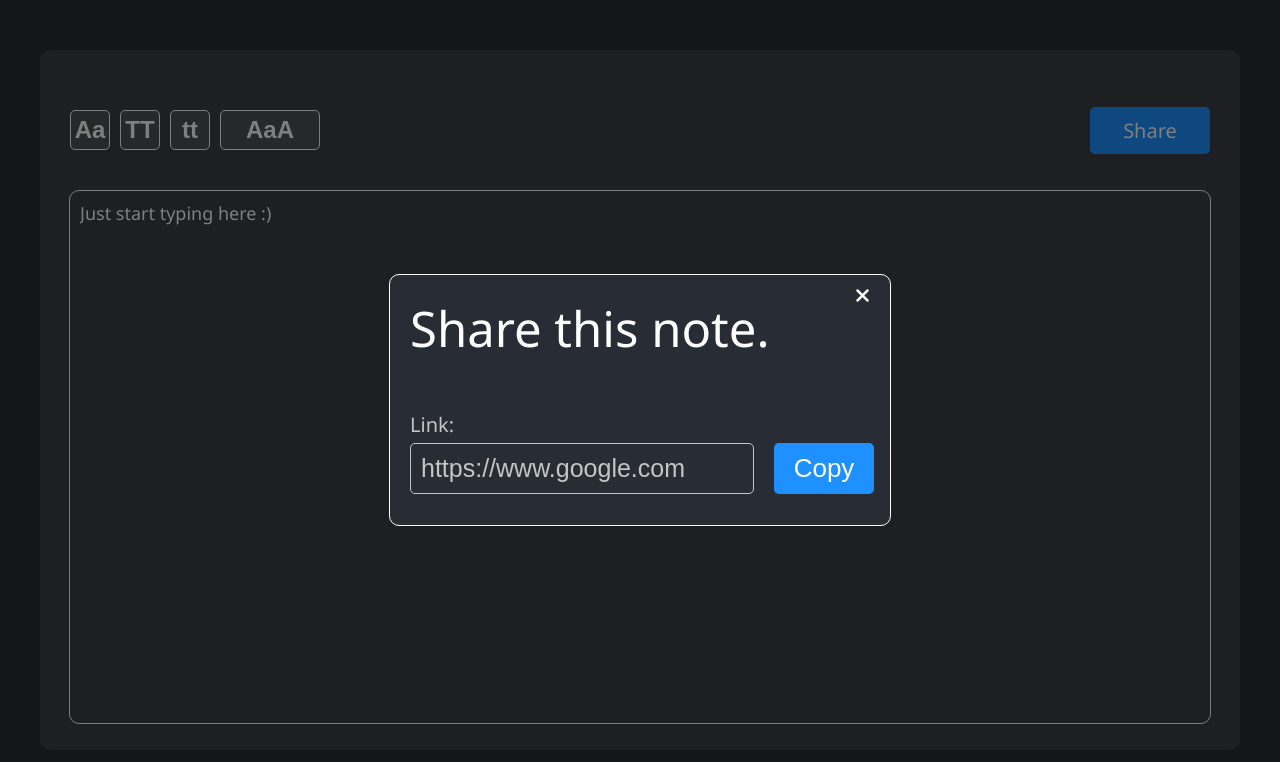
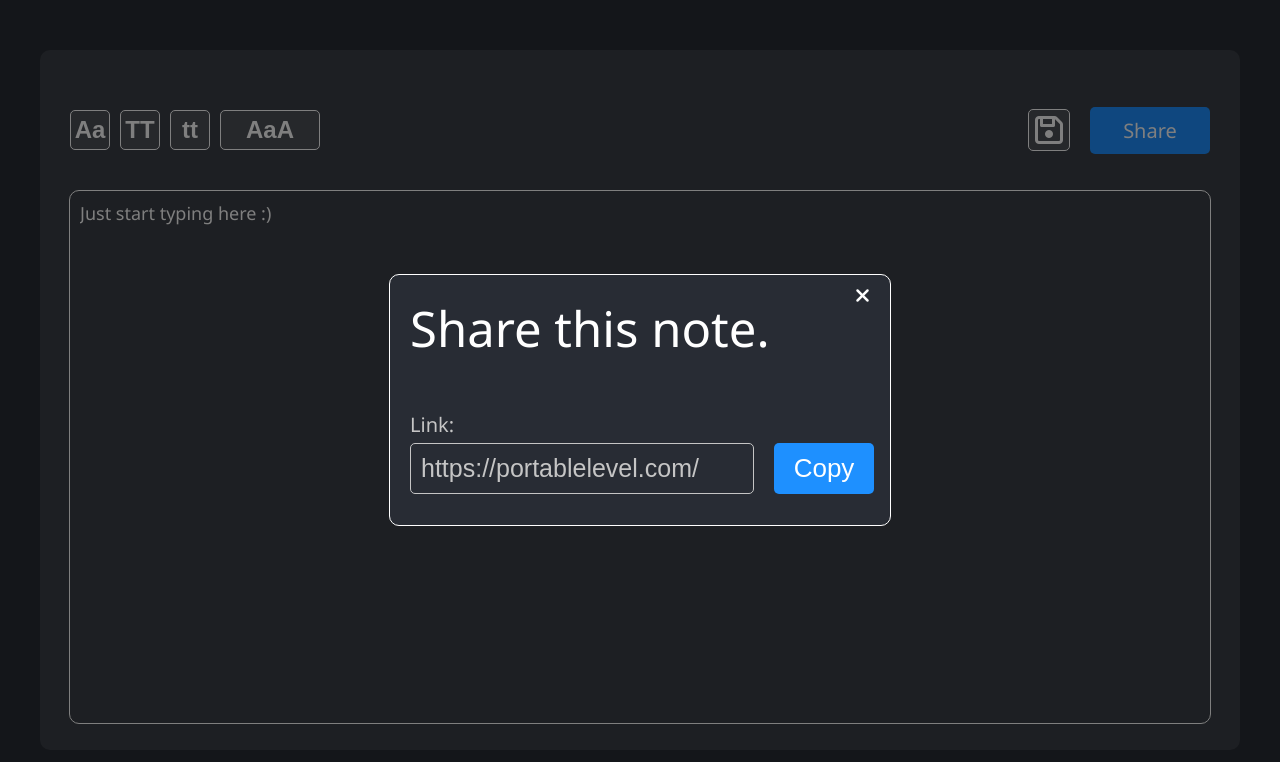
Before and after one commit to jpssantiago/onlinenotepad, a React (Create React App) app: page / in a window 1280 px wide. Both pictures are taken after a click on the button "Share". Shown: the top 762 px of the page. Built offline with nearby package versions, Linux system fonts and the light colour scheme; no server answers.

Commit message:
Added save/share button.

```diff
--- a/package.json
+++ b/package.json
@@ -7,9 +7,12 @@
     "@testing-library/jest-dom": "^5.11.4",
     "@testing-library/react": "^11.1.0",
     "@testing-library/user-event": "^12.1.10",
+    "axios": "^0.21.1",
     "react": "^17.0.1",
     "react-dom": "^17.0.1",
+    "react-notifications": "^1.7.2",
     "react-scripts": "4.0.1",
+    "react-toastify": "^6.2.0",
     "web-vitals": "^0.2.4"
   },
   "scripts": {
--- a/public/index.html
+++ b/public/index.html
@@ -25,7 +25,6 @@
       Learn how to configure a non-root public URL by running `npm run build`.
     -->
 
-
     <script src="https://kit.fontawesome.com/6fce902f63.js" crossorigin="anonymous"></script>
     <title>Online Notepad</title>
   </head>
--- a/src/App.js
+++ b/src/App.js
@@ -3,6 +3,7 @@ import './App.css';
 import Container from './components/Container';
 
 function App() {
+
   return (
     <div className="App">
       <Container />
--- a/src/components/Container/index.js
+++ b/src/components/Container/index.js
@@ -1,4 +1,4 @@
-import React, { useState } from 'react';
+import React, { useState, useEffect } from 'react';
 import './styles.css';
 
 import Control from '../Control';
@@ -6,10 +6,20 @@ import TextArea from '../TextArea';
 import ShareButton from '../ShareButton';
 import Popup from '../Popup';
 
+import { toast } from 'react-toastify';
+import 'react-toastify/dist/ReactToastify.css';
+
+import api from '../../services/api';
+
+// window.location.pathname
+
+toast.configure();
+
 function Container() {
 
     const [state, setState] = useState('');
     const [popup, setPopup] = useState(false);
+    const [url, setUrl] = useState('');
 
     function handleChange(data) {
         setState(data);
@@ -18,6 +28,48 @@ function Container() {
     function togglePopup() {
         setPopup(!popup);
     }
+
+    function generateNote() {
+        //if (url) return;
+
+        api.get('generateurl')
+            .then(res => {
+                setUrl(res.data.url);
+                window.location.pathname = res.data.url;
+        });
+    }
+
+    function getNote(id) {
+        setUrl(id);
+
+        api.get(id)
+            .then(res => setState(res.data.data));
+    }
+
+    function saveNote() {
+        if (!state) {
+            toast.error('You can\'t save an empty note.');
+            return;
+        }
+
+        api.post('createnote', {
+            id: url,
+            data: state
+        });
+
+        // generateNote();
+
+        toast.success('Your text has been saved!');
+    }
+
+    useEffect(() => {
+        const id = window.location.pathname.replace('/', '');
+        if (id) {
+            getNote(id);
+        } else {
+            generateNote();
+        }
+    }, []);
 
     return (
         <div className="container">
@@ -30,6 +82,7 @@ function Container() {
                 </div>
 
                 <div className="container-controls-sharebutton">
+                    <i onClick={saveNote} className="far fa-save fa-2x"></i>
                     <ShareButton onClick={togglePopup} />
                 </div>
             </div>
@@ -38,7 +91,7 @@ function Container() {
                 <TextArea setData={handleChange} getData={state} />
             </div>
 
-            { popup && <Popup togglePopup={togglePopup} /> }
+            { popup && <Popup togglePopup={togglePopup} url={url} /> }
         </div>
     );
 }
--- a/src/components/Container/styles.css
+++ b/src/components/Container/styles.css
@@ -30,6 +30,35 @@
 
 .container-controls-sharebutton {
     margin-right: 30px;
+
+    display: flex;
+    justify-content: center;
+    align-items: center;
+}
+
+.container-controls-sharebutton i {
+    color: white;
+    background-color: rgba(225, 225, 225, 0.1);
+
+    height: 40px;
+    width: 40px;
+
+    margin-right: 20px;
+    margin-top: 20px;
+    display: flex;
+    justify-content: center;
+    align-items: center;
+
+    border: 1px solid white;
+    border-radius: 5px;
+
+    cursor: pointer;
+}
+
+.container-controls-sharebutton i:hover {
+    background-color: #282c34;
+
+    transition: all .2s ease-in-out;
 }
 
 .container-textarea {
--- a/src/components/Popup/index.js
+++ b/src/components/Popup/index.js
@@ -1,7 +1,24 @@
 import React from 'react';
 import './styles.css';
 
-function Popup({ togglePopup }) {
+import { toast } from 'react-toastify';
+import 'react-toastify/dist/ReactToastify.css';
+
+function Popup({ togglePopup, url }) {
+
+    const inputRef = React.createRef();
+
+    function handleClick() {
+        const input = inputRef.current;
+
+        input.select();
+
+        document.execCommand("copy");
+
+        toast.success('Link copied.');
+    }
+
+
     return (
         <div className="popup">
             <div className="popup-inner">
@@ -12,8 +29,8 @@ function Popup({ togglePopup }) {
 
                 <p>Link:</p>
                 <div className="popup-inner-bottom">
-                    <input type="text" value="https://www.google.com" disabled="disabled" />
-                    <button>Copy</button>
+                    <input type="text" value={`https://portablelevel.com/${url}`} ref={inputRef} readOnly />
+                    <button onClick={handleClick} >Copy</button>
                 </div>
             </div>
         </div>
--- /dev/null
+++ b/src/services/api.js
@@ -0,0 +1,7 @@
+import axios from 'axios';
+
+const api = axios.create({
+    baseURL: 'http://localhost:3030'
+});
+
+export default api;
```
Also changed, not shown: 2 other files (tests, documents, lock files or other folders).
